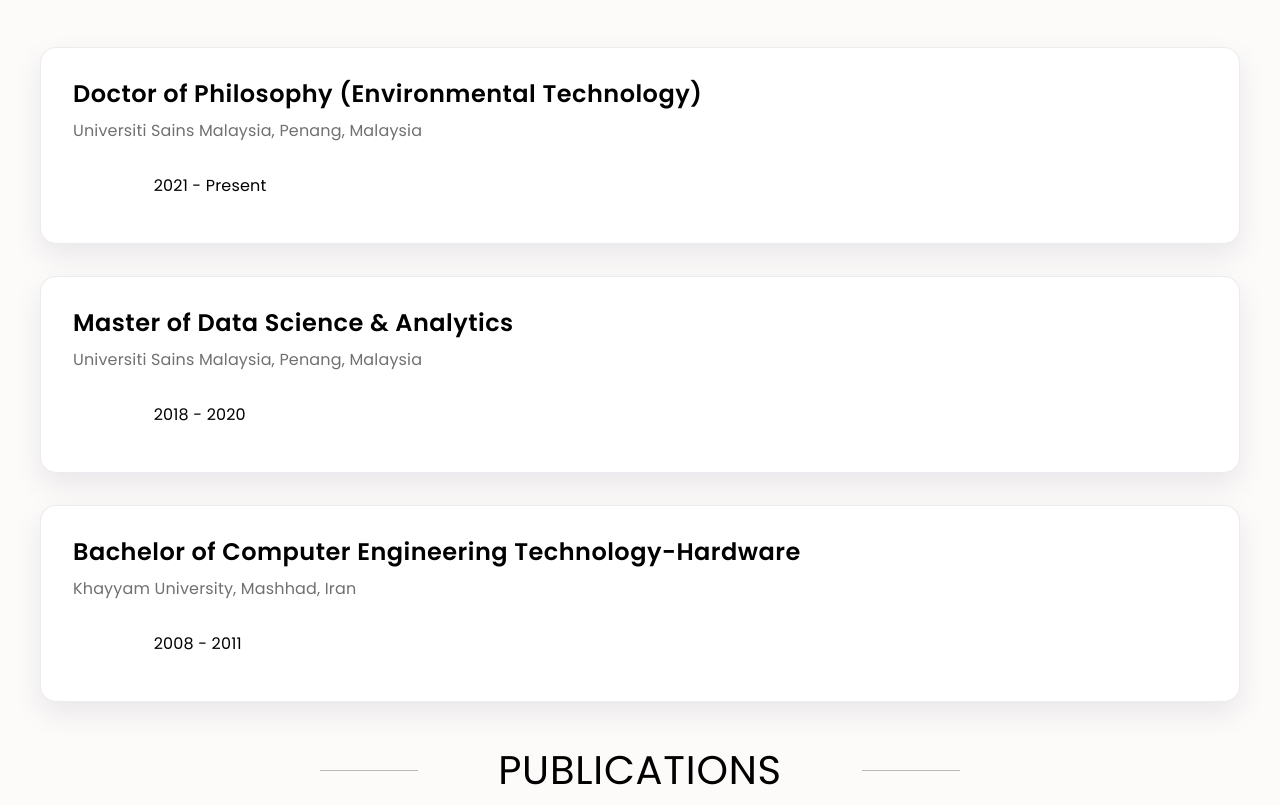
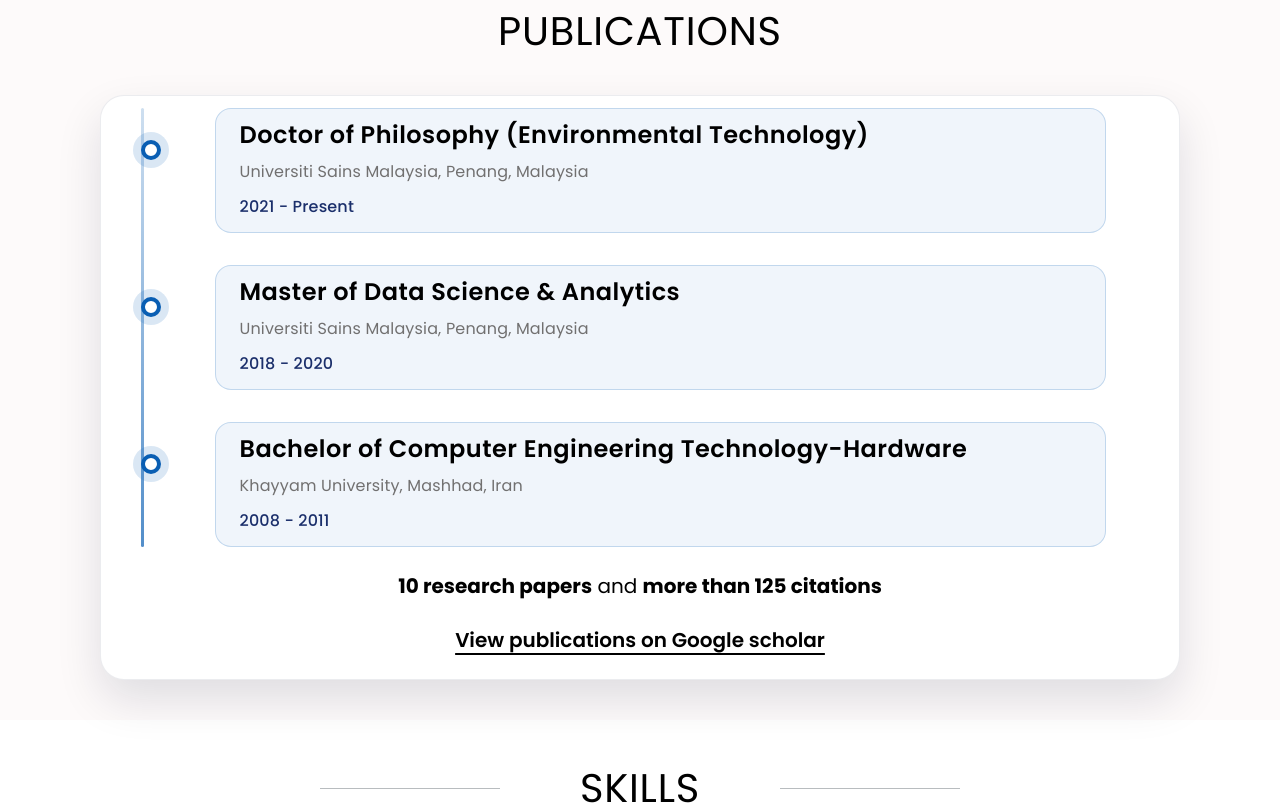
Before and after one commit to jolous/portfolio, a React (Vite) app: page / in a window 1280 px wide. Shown: the part 1326-2131 px from the top of the page. Built offline with nearby package versions, Linux system fonts and the light colour scheme.

Commit message:
Redesign education timeline layout

```diff
--- a/src/App.tsx
+++ b/src/App.tsx
@@ -59,7 +59,7 @@
 
 const navItems = [
   { href: '#home', label: 'HOME' },
-  { href: '#educationSection', label: 'EDUCATION' },
+  { href: '#educationSection', label: 'EDUCATION & PUBLICATIONS' },
   { href: '#skillSection', label: 'SKILLS' },
   { href: '#workSection', label: 'WORK EXPERIENCE' },
   { href: '#activitiesSection', label: 'ACHIEVEMENTS' },
@@ -305,43 +305,50 @@
       <div style={{ backgroundColor: 'rgba(252, 245, 245, 0.5)' }} className="section">
         <div className="titles container" id="educationSection">
           <h1 className="separator" style={{ fontWeight: 400 }}>
-            EDUCATION
+            EDUCATION &amp; PUBLICATIONS
           </h1>
         </div>
         <div className="education-section-div">
           <section className="education-section container section-content">
-            <Card
-              title="Doctor of Philosophy (Environmental Technology)"
-              subtitle="Universiti Sains Malaysia, Penang, Malaysia"
-            >
-              <p>2021 - Present</p>
-            </Card>
-            <Card
-              title="Master of Data Science &amp; Analytics"
-              subtitle="Universiti Sains Malaysia, Penang, Malaysia"
-            >
-              <p>2018 - 2020</p>
-            </Card>
-            <Card
-              title="Bachelor of Computer Engineering Technology-Hardware"
-              subtitle="Khayyam University, Mashhad, Iran"
-            >
-              <p>2008 - 2011</p>
-            </Card>
-          </section>
+            <div className="timeline-card">
+              <ul className="timeline">
+                <li className="timeline-item timeline-item-left">
+                  <span className="timeline-marker" aria-hidden="true"></span>
+                  <div className="timeline-content">
+                    <h3 className="timeline-title">
+                      Doctor of Philosophy (Environmental Technology)
+                    </h3>
+                    <p className="timeline-subtitle">
+                      Universiti Sains Malaysia, Penang, Malaysia
+                    </p>
+                    <p className="timeline-time">2021 - Present</p>
                   </div>
-
-        <div className="titles container" id="publicationsSection">
-          <h1 className="separator" style={{ fontWeight: 400 }}>
-            PUBLICATIONS
-          </h1>
+                </li>
+                <li className="timeline-item timeline-item-right">
+                  <span className="timeline-marker" aria-hidden="true"></span>
+                  <div className="timeline-content">
+                    <h3 className="timeline-title">Master of Data Science &amp; Analytics</h3>
+                    <p className="timeline-subtitle">
+                      Universiti Sains Malaysia, Penang, Malaysia
+                    </p>
+                    <p className="timeline-time">2018 - 2020</p>
                   </div>
-        <div className="publications-section-div">
-          <section className="publications-section container section-content">
-            <Card title="Research publications" subtitle="Google Scholar profile">
-              <p>
-                <strong>9 research papers</strong> and <strong>over 80 citations</strong>
-              </p>
+                </li>
+                <li className="timeline-item timeline-item-left">
+                  <span className="timeline-marker" aria-hidden="true"></span>
+                  <div className="timeline-content">
+                    <h3 className="timeline-title">
+                      Bachelor of Computer Engineering Technology-Hardware
+                    </h3>
+                    <p className="timeline-subtitle">Khayyam University, Mashhad, Iran</p>
+                    <p className="timeline-time">2008 - 2011</p>
+                  </div>
+                </li>
+              </ul>
+              <div className="papers-summary">
+                <div>
+                  <strong>10 research papers</strong> and <strong>more than 125 citations</strong>
+                </div>
                 <a
                   href="https://scholar.google.com/citations?hl=en&user=35yqvLcAAAAJ&view_op=list_works"
                   target="_blank"
@@ -351,7 +358,8 @@
                 >
                   View publications on Google scholar
                 </a>
-            </Card>
+              </div>
+            </div>
           </section>
         </div>
       </div>
--- a/src/styles/style.css
+++ b/src/styles/style.css
@@ -622,6 +622,112 @@
 	font-weight: 600;
 }
 
+.timeline-card {
+	background: #ffffff;
+	border-radius: var(--roundLG);
+	border: 1px solid rgba(5, 16, 52, 0.08);
+	box-shadow: 0 20px 45px rgba(5, 16, 52, 0.12);
+	padding: var(--space-7) var(--space-6);
+}
+
+.timeline {
+	list-style: none;
+	margin: 0;
+	padding: 0;
+	position: relative;
+	display: flex;
+	flex-direction: column;
+	gap: var(--space-6);
+}
+
+.timeline::before {
+	content: '';
+	position: absolute;
+	left: 50%;
+	top: 0;
+	bottom: 0;
+	width: 3px;
+	transform: translateX(-50%);
+	background: linear-gradient(180deg, rgba(9, 94, 179, 0.2), rgba(9, 94, 179, 0.7));
+	border-radius: 999px;
+}
+
+.timeline-item {
+	position: relative;
+	display: flex;
+	width: 100%;
+	min-height: 120px;
+}
+
+.timeline-item-left {
+	justify-content: flex-start;
+	padding-right: 50%;
+}
+
+.timeline-item-right {
+	justify-content: flex-end;
+	padding-left: 50%;
+}
+
+.timeline-marker {
+	position: absolute;
+	left: 50%;
+	top: 32px;
+	width: 20px;
+	height: 20px;
+	transform: translateX(-50%);
+	border-radius: 50%;
+	background: #ffffff;
+	border: 4px solid #095eb3;
+	box-shadow: 0 0 0 8px rgba(9, 94, 179, 0.15);
+}
+
+.timeline-content {
+	background: rgba(9, 94, 179, 0.06);
+	padding: var(--space-5);
+	border-radius: var(--roundMD);
+	border: 1px solid rgba(9, 94, 179, 0.2);
+	display: flex;
+	flex-direction: column;
+	gap: var(--space-2);
+	max-width: 420px;
+}
+
+.timeline-title {
+	margin: 0;
+	font-size: var(--font-size-lg);
+	font-weight: var(--semiBold);
+}
+
+.timeline-subtitle {
+	margin: 0;
+	color: var(--secondaryText);
+	font-size: var(--font-size-sm);
+}
+
+.timeline-time {
+	margin: 0;
+	font-size: var(--font-size-sm);
+	font-weight: var(--medium);
+	color: #1b2f6b;
+}
+
+.papers-summary {
+	margin-top: var(--space-6);
+	display: flex;
+	flex-direction: column;
+	align-items: center;
+	gap: var(--space-3);
+	font-size: var(--font-size-md);
+	text-align: center;
+}
+
+.papers-summary a {
+	color: black;
+	text-underline-position: under;
+	font-weight: 600;
+}
+
 
 
 /* SKILL SECTION */
@@ -808,6 +914,31 @@
     justify-content: center;
   }
 
+  .timeline::before {
+	left: 16px;
+	transform: none;
+  }
+
+  .timeline-item {
+	padding: 0;
+	min-height: auto;
+  }
+
+  .timeline-item-left,
+  .timeline-item-right {
+	justify-content: flex-start;
+	padding: 0 0 0 var(--space-7);
+  }
+
+  .timeline-marker {
+	left: 16px;
+	transform: none;
+  }
+
+  .timeline-content {
+	max-width: 100%;
+  }
+
 .education-section-div div {
 	clear: both;
 	width: 90%;
```
Lines whose indentation alone changed are shown as unchanged.
